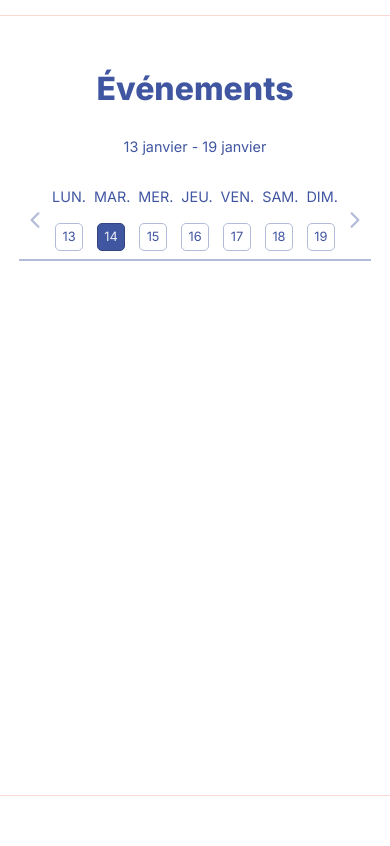
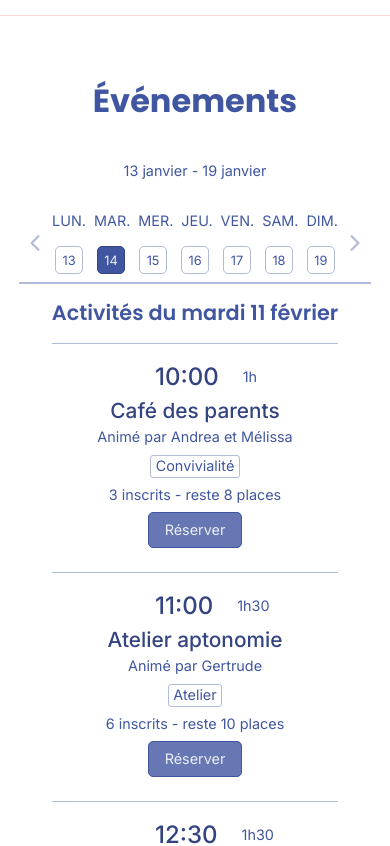
Before and after one commit to NicolasChambon/mamans-de-sallanches, a Next.js app: page / in a window 390 px wide. Shown: the part 1280-2126 px from the top of the page. Before the commit the page ends 2076 px from the top, so only its background shows below. Built offline with nearby package versions, Linux system fonts and the light colour scheme.

Commit message:
integration: activity list with responsiveness

```diff
--- a/src/app/globals.scss
+++ b/src/app/globals.scss
@@ -11,8 +11,17 @@ body {
   }
 
   h1 {
+    font-family: $titleFont;
     font-size: 2rem;
-    font-weight: 800;
+    font-weight: 700;
+    line-height: 2ch;
+  }
+
+  h2 {
+    font-family: $titleFont;
+    font-size: 1.3rem;
+    font-weight: 600;
+    line-height: 2ch;
   }
 
   button {
--- a/src/components/Events/DatePicker/DatePicker.module.scss
+++ b/src/components/Events/DatePicker/DatePicker.module.scss
@@ -6,6 +6,7 @@
   color: $secondaryColor;
   display: flex;
   flex-direction: column;
+  margin-bottom: 1rem;
   padding: 1rem;
 
   @media (max-width: 405px) {
--- /dev/null
+++ b/src/components/Events/EventList/Event/Event.module.scss
@@ -0,0 +1,107 @@
+@use 'variables' as *;
+
+.Event {
+  align-items: center;
+  border-bottom: 1px solid $secondaryColorLight3;
+  display: flex;
+  gap: 4.5rem;
+  padding: 1.5rem;
+  text-align: left;
+
+  @media (max-width: 920px) {
+    gap: 2rem;
+  }
+  @media (max-width: 800px) {
+    gap: 0.5rem;
+    padding: 1.5rem 0.5rem;
+  }
+  @media (max-width: 700px) {
+    flex-direction: column;
+    text-align: center;
+  }
+
+  &_time {
+    display: flex;
+    flex-direction: column;
+    gap: 1.5rem;
+    width: 5rem;
+
+    @media (max-width: 700px) {
+      flex-direction: row;
+      margin-bottom: 0.5rem;
+    }
+
+    &_start {
+      color: $secondaryColorDark1;
+      font-size: 1.5rem;
+      font-weight: 500;
+    }
+
+    &_duration {
+      color: $secondaryColor;
+    }
+  }
+
+  &_titleLeader {
+    display: flex;
+    flex-direction: column;
+    gap: 1.5rem;
+    width: 15rem;
+
+    @media (max-width: 700px) {
+      gap: 0.5rem;
+    }
+
+    &_title {
+      color: $secondaryColorDark1;
+      font-size: 1.3rem;
+      font-weight: 500;
+    }
+
+    &_leader {
+      color: $secondaryColor;
+    }
+  }
+
+  &_typeAvailability {
+    display: flex;
+    flex-direction: column;
+    gap: 1.5rem;
+    width: 14rem;
+
+    @media (max-width: 700px) {
+      gap: 0.5rem;
+    }
+
+    &_type {
+      border: 1px solid $secondaryColorLight3;
+      border-radius: 3px;
+      color: $secondaryColor;
+      font-weight: 400;
+      padding: 0.1rem 0.3rem;
+      width: fit-content;
+      @media (max-width: 700px) {
+        margin: 0 auto;
+      }
+    }
+
+    &_availability {
+      color: $secondaryColor;
+    }
+  }
+
+  &_link {
+    background-color: $secondaryColorLight1;
+    border: 1px solid $secondaryColor;
+    border-radius: 5px;
+    color: $secondaryColorBackground;
+    padding: 0.5rem 1rem;
+    width: fit-content;
+
+    transition: all 0.3s;
+    &:hover {
+      background-color: $secondaryColorDark1;
+      border: 1px solid $secondaryColorDark1;
+    }
+  }
+}
--- /dev/null
+++ b/src/components/Events/EventList/Event/Event.tsx
@@ -0,0 +1,51 @@
+import Link from 'next/link';
+import styles from './Event.module.scss';
+
+interface EventProps {
+  timeStart: string;
+  duration: string;
+  title: string;
+  leader: string;
+  type: string;
+  numberOfParticipants: string;
+  availablePlaces: string;
+  link: string;
+}
+
+const Event = ({
+  timeStart,
+  duration,
+  title,
+  leader,
+  type,
+  numberOfParticipants,
+  availablePlaces,
+  link
+}: EventProps) => {
+  return (
+    <div className={styles.Event}>
+      <div className={styles.Event_time}>
+        <p className={styles.Event_time_start}>{timeStart}</p>
+        <p className={styles.Event_time_duration}>{duration}</p>
+      </div>
+
+      <div className={styles.Event_titleLeader}>
+        <p className={styles.Event_titleLeader_title}>{title}</p>
+        <p className={styles.Event_titleLeader_leader}>Animé par {leader}</p>
+      </div>
+
+      <div className={styles.Event_typeAvailability}>
+        <p className={styles.Event_typeAvailability_type}>{type}</p>
+        <p className={styles.Event_typeAvailability_availability}>
+          {numberOfParticipants} inscrits - reste {availablePlaces} places
+        </p>
+      </div>
+
+      <Link className={styles.Event_link} href={link}>
+        Réserver
+      </Link>
+    </div>
+  );
+};
+
+export default Event;
--- /dev/null
+++ b/src/components/Events/EventList/EventList.module.scss
@@ -0,0 +1,9 @@
+@use 'variables' as *;
+
+.EventList {
+  &_title {
+    border-bottom: 1px solid $secondaryColorLight3;
+    color: $secondaryColor;
+    padding-bottom: 1rem;
+  }
+}
--- /dev/null
+++ b/src/components/Events/EventList/EventList.tsx
@@ -0,0 +1,45 @@
+import Event from './Event/Event';
+
+import styles from './EventList.module.scss';
+
+const EventList = () => {
+  return (
+    <div className={styles.EventList}>
+      <h2 className={styles.EventList_title}>Activités du mardi 11 février</h2>
+      <ul className={styles.EventList_list}>
+        <Event
+          timeStart="10:00"
+          duration="1h"
+          title="Café des parents"
+          leader="Andrea et Mélissa"
+          type="Convivialité"
+          numberOfParticipants="3"
+          availablePlaces="8"
+          link="#"
+        />
+        <Event
+          timeStart="11:00"
+          duration="1h30"
+          title="Atelier aptonomie"
+          leader="Gertrude"
+          type="Atelier"
+          numberOfParticipants="6"
+          availablePlaces="10"
+          link="#"
+        />
+        <Event
+          timeStart="12:30"
+          duration="1h30"
+          title="Conférence mois d'or"
+          leader="Pimprenelle"
+          type="Conférence"
+          numberOfParticipants="12"
+          availablePlaces="30"
+          link="#"
+        />
+      </ul>
+    </div>
+  );
+};
+
+export default EventList;
--- a/src/components/Events/Events.tsx
+++ b/src/components/Events/Events.tsx
@@ -1,4 +1,5 @@
 import DatePicker from './DatePicker/DatePicker';
+import EventList from './EventList/EventList';
 
 import styles from './Events.module.scss';
 
@@ -7,6 +8,7 @@ const Events = () => {
     <section className={styles.Events}>
       <h1 className={styles.Events_title}>Événements</h1>
       <DatePicker />
+      <EventList />
     </section>
   );
 };
```
